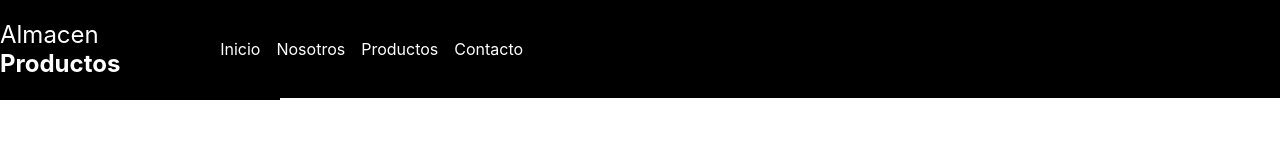
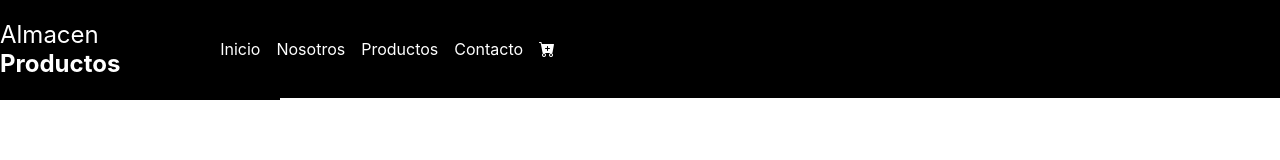
Before and after one commit to jilecar/pre-entregaCalderonRubio-React, a React (Create React App) app: page / in a window 1280 px wide. Shown: the top 160 px of the page. Built offline with nearby package versions, Linux system fonts and the light colour scheme.

Commit message:
cartwidget inicio

```diff
--- a/public/index.html
+++ b/public/index.html
@@ -24,7 +24,9 @@
       work correctly both with client-side routing and a non-root public URL.
       Learn how to configure a non-root public URL by running `npm run build`.
     -->
-    <title>React App</title>
+    <!--Iconos de Boostrap-->
+    <link rel="stylesheet" href="https://cdn.jsdelivr.net/npm/bootstrap-icons@1.10.5/font/bootstrap-icons.css">
+    <title>Entrega React</title>
   </head>
   <body>
     <noscript>You need to enable JavaScript to run this app.</noscript>
--- /dev/null
+++ b/src/components/CartWidget/index.jsx
@@ -0,0 +1,8 @@
+import React from "react";
+
+export const Cartwidget=()=>{
+    return(
+        <i className="bi bi-cart-plus-fill"></i>
+    );
+}
+export default Cartwidget
--- a/src/containers/NavBar.jsx
+++ b/src/containers/NavBar.jsx
@@ -1,6 +1,7 @@
 import React, {useState} from 'react';
 import styled from 'styled-components'; //Importar libreria de Styled-components
 import BotonPaginas from './botonPagina';
+import CartWidget from '../components/CartWidget';
 
 //import cartwidget from './CartWidget';
 
@@ -20,7 +21,7 @@ function Navbar() {
                     <a onClick={handleClick} href="#h">Contacto</a>
                 </div>
                 <div className='btncarrito'>
-                    <cartwidget/>
+                    <CartWidget/>
                 </div>
                 <div className='btnhamburgesa'>
                     <BotonPaginas clicked={clicked} handleClick={handleClick}/>
```
Also changed, not shown: src/containers/ItemListContainer/index.jsx (added).
